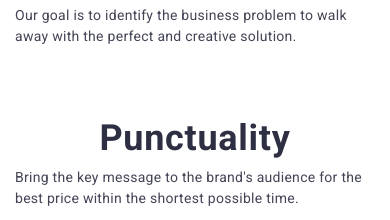
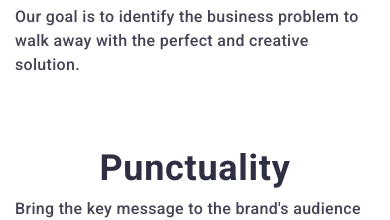
Before and after one commit to Maksym-Kotsiupak/goit-markup-hw-07, a plain HTML site: page index.html in a window 390 px wide. Shown: the part 637-857 px from the top of the page. Drawn offline with nearby package versions, Linux system fonts and the light colour scheme.

Commit message:
dsvdbddsds

```diff
--- a/css/styles.css
+++ b/css/styles.css
@@ -829,7 +829,9 @@ body {
     line-height: 1.11;
   }
     .distinctive-features-text {
-      font-weight: 400;
+      font-size: 16px;
+        line-height: 24px;
+
 
     }
 
@@ -1711,7 +1713,11 @@ color: var(--fond-color);
 
 }
 
-
+@media screen and (min-width: 1157px){
+  .distinctive-features-text{
+    font-weight: 100;
+  }
+}
 
 
 
```
